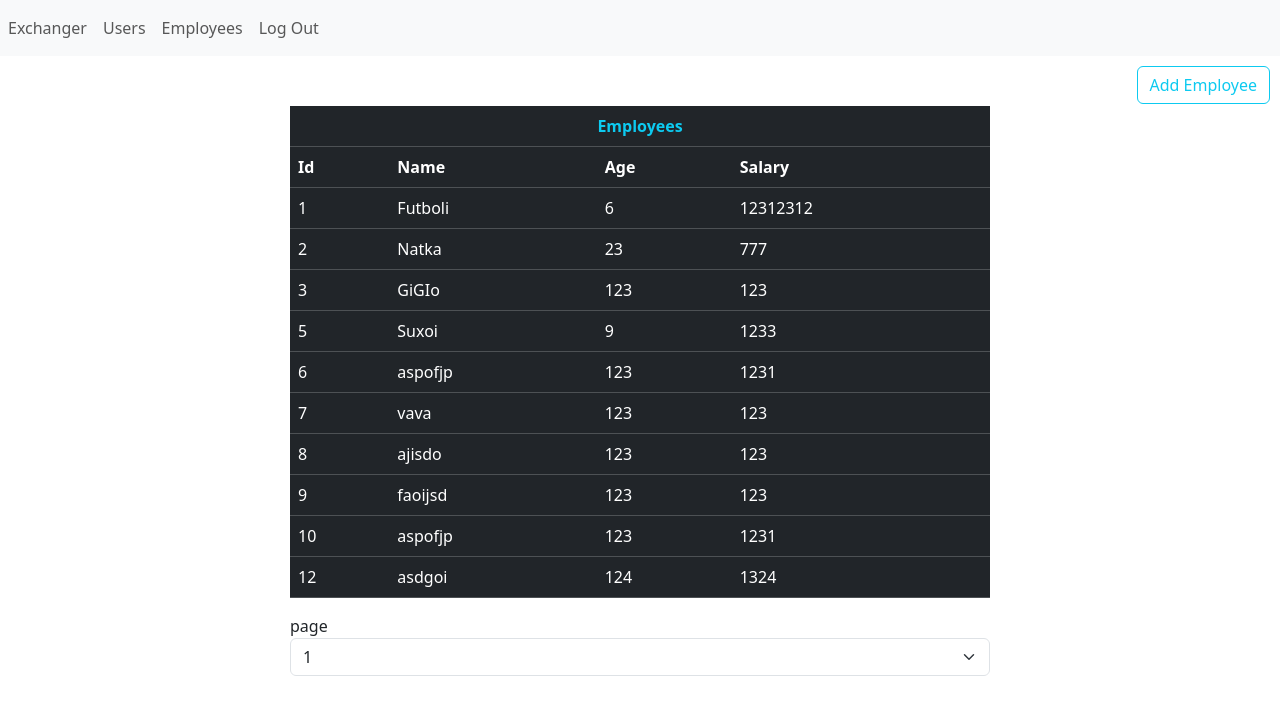
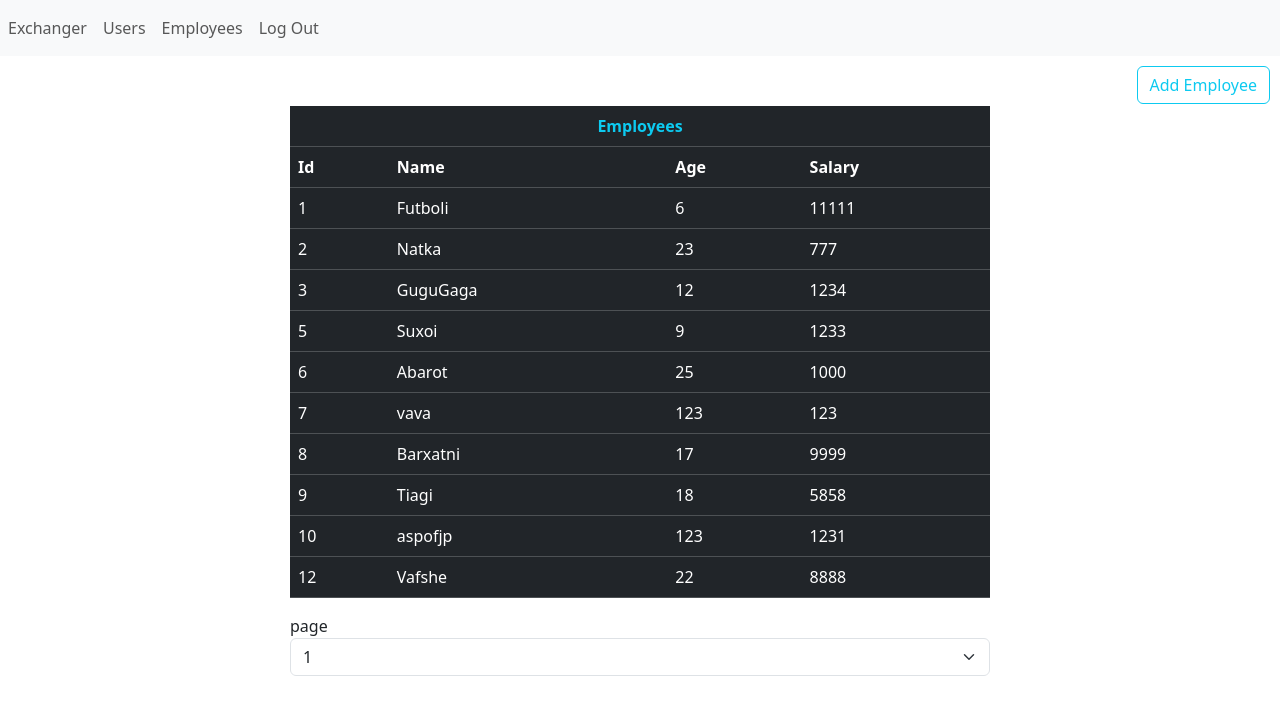
Before and after one commit to GioAbuladze-Creator/ng-homework, an Angular app in the folder ng-homework/: page /employees in a window 1280 px wide. Shown: the top 714 px of the page. Built offline with nearby package versions, Linux system fonts and the light colour scheme; data requests are answered from the project's data file.

Commit message:
little edit

```diff
--- a/ng-homework/src/app/core/core.module.ts
+++ b/ng-homework/src/app/core/core.module.ts
@@ -14,7 +14,7 @@ import { FeaturesModule } from '../features/features.module';
   imports: [
     CommonModule,
     FeaturesModule,
-    RouterModule.forChild([]),
+    RouterModule,
   ],
   exports:[
     TopBarComponent,
--- a/ng-homework/src/app/features/employees/employees.module.ts
+++ b/ng-homework/src/app/features/employees/employees.module.ts
@@ -30,6 +30,9 @@ import { EmployeesComponent } from "./employees.component";
             },
             { path: ':id', component: EmployeeComponent }
         ])],
+        exports:[
+            RouterModule
+        ]
 
 })
 
--- a/ng-homework/src/app/features/features.module.ts
+++ b/ng-homework/src/app/features/features.module.ts
@@ -24,6 +24,9 @@ const appRoutes: Routes = [
     LoginModule,
     RouterModule.forChild(appRoutes),
   ],
+  exports:[
+    RouterModule
+  ]
 
 })
 export class FeaturesModule { }
--- a/ng-homework/src/app/shared/db.json
+++ b/ng-homework/src/app/shared/db.json
@@ -2,7 +2,7 @@
   "employees": [
     {
       "name": "Futboli",
-      "salary": 12312312,
+      "salary": 11111,
       "age": 6,
       "id": 1
     },
@@ -13,9 +13,9 @@
       "id": 2
     },
     {
-      "name": "GiGIo",
-      "salary": 123,
-      "age": 123,
+      "name": "GuguGaga",
+      "salary": 1234,
+      "age": 12,
       "id": 3
     },
     {
@@ -25,9 +25,9 @@
       "id": 5
     },
     {
-      "name": "aspofjp",
-      "salary": 1231,
-      "age": 123,
+      "name": "Abarot",
+      "salary": 1000,
+      "age": 25,
       "id": 6
     },
     {
@@ -37,15 +37,15 @@
       "id": 7
     },
     {
-      "name": "ajisdo",
-      "salary": 123,
-      "age": 123,
+      "name": "Barxatni",
+      "salary": 9999,
+      "age": 17,
       "id": 8
     },
     {
-      "name": "faoijsd",
-      "salary": 123,
-      "age": 123,
+      "name": "Tiagi",
+      "salary": 5858,
+      "age": 18,
       "id": 9
     },
     {
@@ -55,9 +55,9 @@
       "id": 10
     },
     {
-      "name": "asdgoi",
-      "salary": 1324,
-      "age": 124,
+      "name": "Vafshe",
+      "salary": 8888,
+      "age": 22,
       "id": 12
     },
     {
@@ -77,6 +77,12 @@
       "salary": 500,
       "age": 26,
       "id": 19
+    },
+    {
+      "name": "VaPeleTo",
+      "salary": 1010,
+      "age": 40,
+      "id": 20
     }
   ]
 }
```
